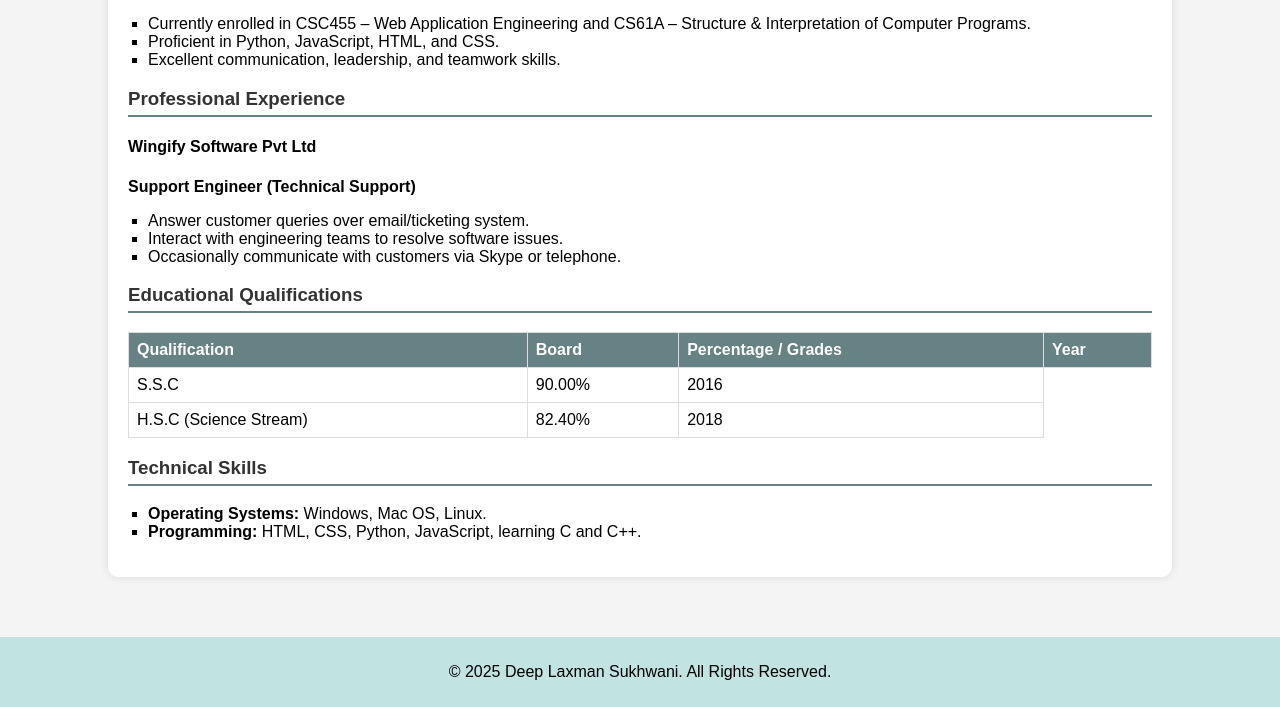
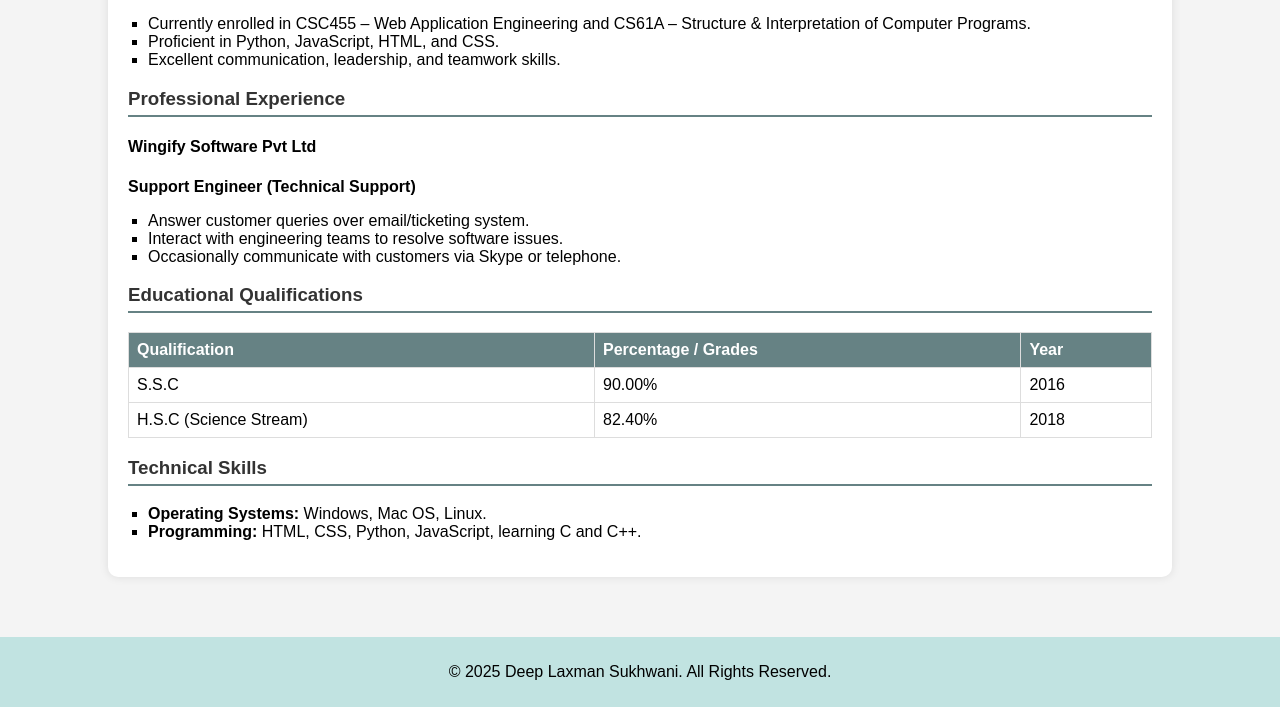
Before and after one commit to Shahriarakib21/Shahriarakib21.github.io, a plain HTML site: page index.html in a window 1280 px wide. Shown: the part 131-838 px from the top of the page. Drawn offline with Linux system fonts and the light colour scheme.

Commit message:
Update index.html

```diff
--- a/index.html
+++ b/index.html
@@ -86,7 +86,6 @@
         <table>
             <tr>
                 <th>Qualification</th>
-                <th>Board</th>
                 <th>Percentage / Grades</th>
                 <th>Year</th>
             </tr>
```
